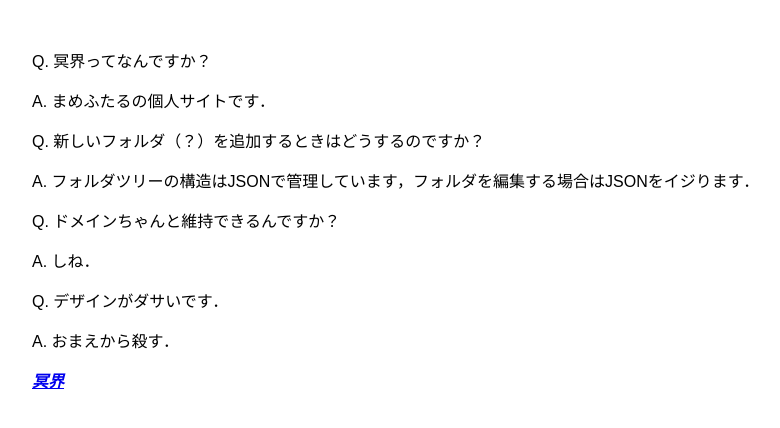
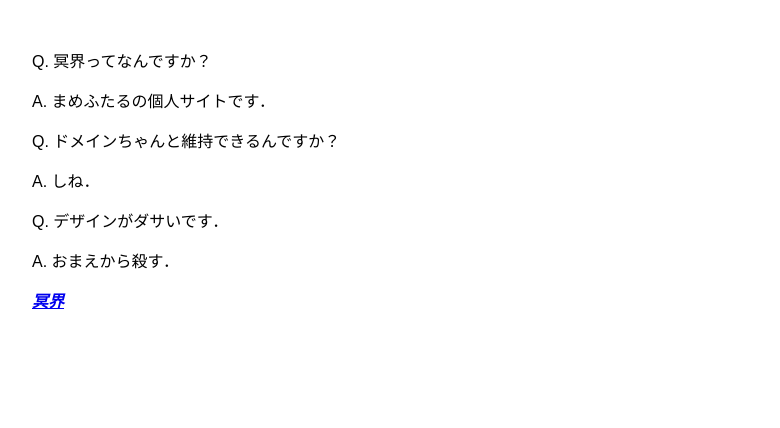
Before and after one commit to mamehutaru/homepage, a Next.js app: page /readme-page in a window 1280 px wide. Shown: the top 428 px of the page, without its empty margins (0-780 px from the left). Built offline with nearby package versions, Linux system fonts and the light colour scheme; a web font is replaced by a local one.

Commit message:
readmeを修正

```diff
--- a/app/readme-page/page.tsx
+++ b/app/readme-page/page.tsx
@@ -39,13 +39,7 @@ const page = ({ searchParams }: { searchParams: SearchParams }) => {
         <p>Q. 冥界ってなんですか？</p>
         <p>A. まめふたるの個人サイトです．</p>
       </section>
-      <section className={sec}>
-        <p>Q. 新しいフォルダ（？）を追加するときはどうするのですか？</p>
-        <p>
-          A.
-          フォルダツリーの構造はJSONで管理しています，フォルダを編集する場合はJSONをイジります．
-        </p>
-      </section>
+
       <section className={sec}>
         <p>Q. ドメインちゃんと維持できるんですか？</p>
         <p>A. しね．</p>
@@ -57,7 +51,7 @@ const page = ({ searchParams }: { searchParams: SearchParams }) => {
       <Link
         href={`/`}
         className={`${zenBold.className} ${backButton}`}
-        style={{ fontStyle: "italic" }}
+        style={{ fontStyle: "italic", overflow: "visible" }}
       >
         冥界
       </Link>
```
Also changed, not shown: app/const/gallery/fogot-my-bag.ts (+5 -5 lines).
